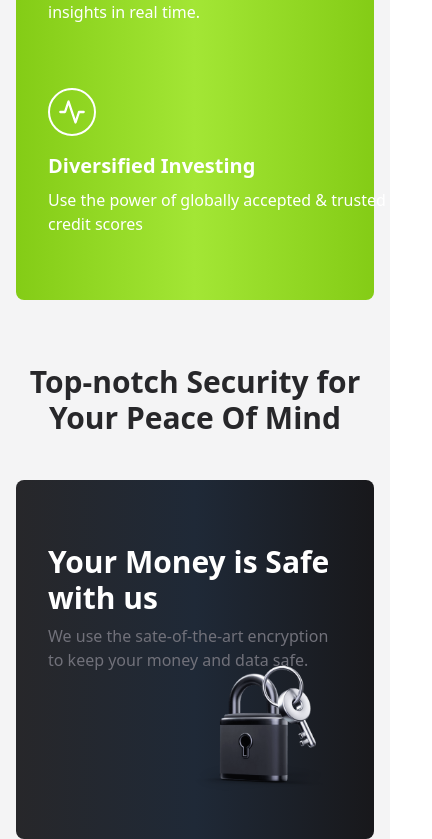
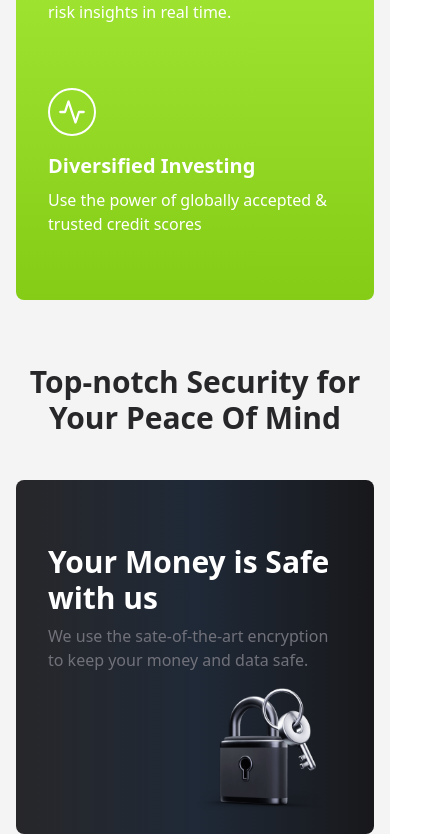
Before and after one commit to zillBoy/saving-investement-landing-page, a React (Create React App) app: page / in a window 390 px wide. Shown: the part 3212-4051 px from the top of the page, 432 px wide, since content can reach past the window. Built offline with nearby package versions, Linux system fonts and the light colour scheme.

Commit message:
chore: minor updated in InfoCard

```diff
--- a/src/App.js
+++ b/src/App.js
@@ -42,6 +42,7 @@ const App = () => {
           className={`mb-0 py-16 ${gradientGridType["secondary-gradient"]}`}
           titleClassName="text-white text-3xl"
           descriptionClassName="text-zinc-300"
+          imageClassName="pt-12 sm:pt-0 sm:w-72"
         />
       </ContentWrapper>
     </>
--- a/src/components/Card/FeatureCard.jsx
+++ b/src/components/Card/FeatureCard.jsx
@@ -16,6 +16,7 @@ const FeatureCard = ({
   className,
   titleClassName,
   descriptionClassName,
+  imageClassName,
 }) => {
   return (
     <div
@@ -37,7 +38,7 @@ const FeatureCard = ({
       </div>
       <div className="w-full sm:w-auto">
         <img
-          className="-my-10 sm:my-0 w-44 sm:w-52 float-right sm:float-none"
+          className={`-my-10 sm:my-0 w-44 sm:w-52 float-right sm:float-none ${imageClassName}`}
           src={image}
           alt={title}
         />
--- a/src/components/Card/InfoCard.jsx
+++ b/src/components/Card/InfoCard.jsx
@@ -8,7 +8,7 @@ const InfoCard = ({ Image, title, description }) => {
     <div className="my-8">
       <Image className="w-12 h-12 text-white border-2 border-white rounded-full p-2" />
       <h3 className="text-white text-xl font-semibold pt-4 pb-2">{title}</h3>
-      <p className="text-white w-96">{description}</p>
+      <p className="text-white w-full sm:w-96">{description}</p>
     </div>
   );
 };
--- a/src/utils/constants.js
+++ b/src/utils/constants.js
@@ -120,7 +120,8 @@ export const headerTextColorType = {
 
 export const gradientGridType = {
   default: "",
-  "primary-gradient": "bg-gradient-to-r from-lime-500 via-lime-400 to-lime-500",
+  "primary-gradient":
+    "bg-gradient-to-b sm:bg-gradient-to-r from-lime-500 via-lime-400 to-lime-500",
   "secondary-gradient":
     "bg-gradient-to-r from-zinc-800 via-gray-800 to-zinc-900",
 };
```
Also changed, not shown: src/assets/images/image-6.png, src/assets/images/image-6a.png (added).
